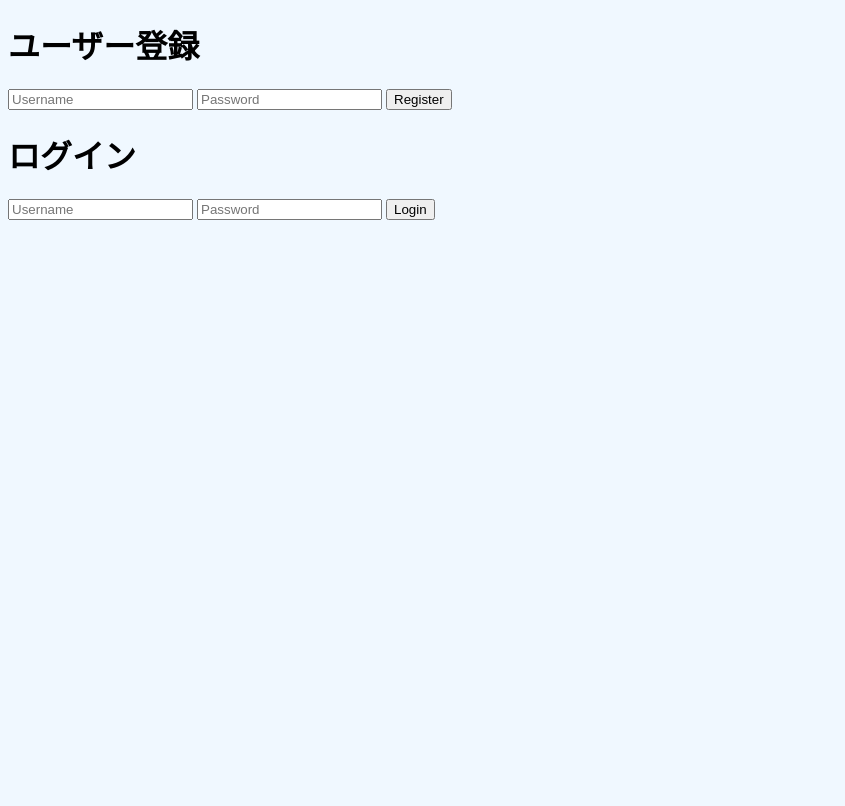
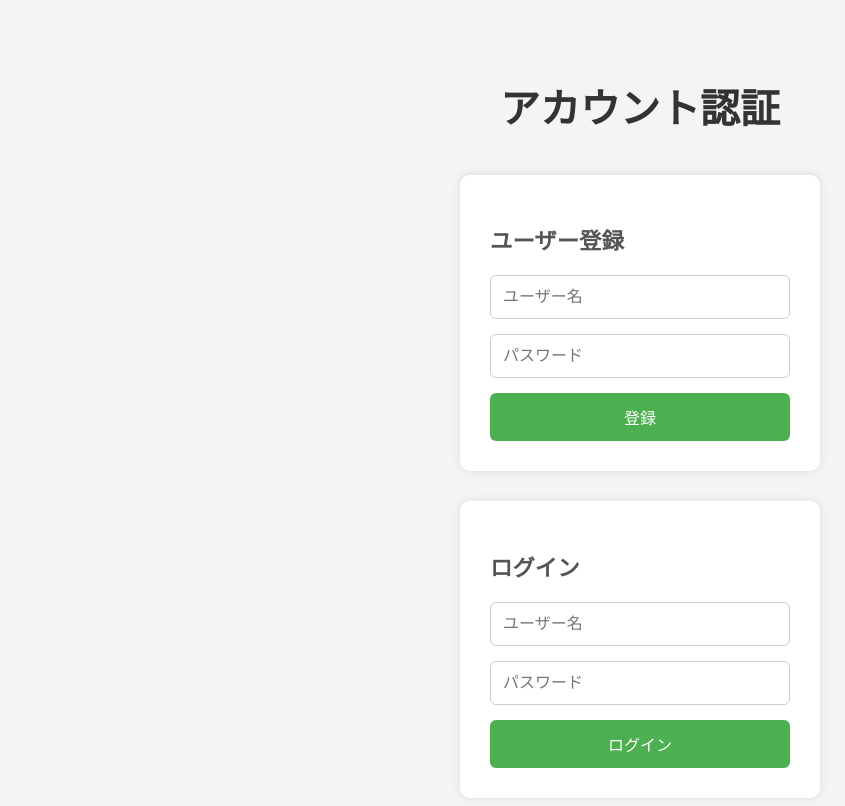
Before and after one commit to tanakamiran/slack_modoki, a website: page auth.html in a window 1280 px wide. Shown: the whole page, without its empty margins (0-845 px from the left). Drawn offline with Linux system fonts and the light colour scheme.

Commit message:
ログアウト、CSS調整

```diff
--- a/auth.html
+++ b/auth.html
@@ -1,27 +1,35 @@
 <!DOCTYPE html>
-<html lang ="ja"></html>
+<html lang="ja">
     <head>
         <meta charset="UTF-8">
         <meta name="viewport" content="width=device-width, initial-scale=1.0">
+        <title>アカウント認証</title>
         <link rel="stylesheet" href="/static/css/style.css">
         <link rel="stylesheet" href="/static/css/auth.css">
-    <title>アカウント認証</title>
     </head>
     <body>
-    <h1>ユーザー登録</h1>
+    <div class="auth-container">
+        <h1 class="auth-title">アカウント認証</h1>
+
+        <div class="auth-section">
+        <h2>ユーザー登録</h2>
         <form id="registerForm">
-        <input type="text" id="regUsername" placeholder="Username" required>
-        <input type="password" id="regPassword" placeholder="Password" required>
-        <button type="submit">Register</button>
+            <input type="text" id="regUsername" placeholder="ユーザー名" required>
+            <input type="password" id="regPassword" placeholder="パスワード" required>
+            <button type="submit">登録</button>
         </form>
+        </div>
 
-    <h1>ログイン</h1>
+        <div class="auth-section">
+        <h2>ログイン</h2>
         <form id="loginForm">
-        <input type="text" id="loginUsername" placeholder="Username" required>
-        <input type="password" id="loginPassword" placeholder="Password" required>
-        <button type="submit">Login</button>
+            <input type="text" id="loginUsername" placeholder="ユーザー名" required>
+            <input type="password" id="loginPassword" placeholder="パスワード" required>
+            <button type="submit">ログイン</button>
         </form>
+        </div>
+    </div>
 
-    <script src="auth.js"></script>
+    <script src="/static/js/auth.js"></script>
     </body>
 </html>
--- a/static/css/auth.css
+++ b/static/css/auth.css
@@ -0,0 +1,62 @@
+body, html {
+    margin: 0;
+    padding: 0;
+    height: 100%;
+    font-family: 'Helvetica Neue', sans-serif;
+    background-color: #f4f4f4;
+}
+
+.auth-container {
+    display: flex;
+    flex-direction: column;
+    align-items: center;
+    padding-top: 50px;
+}
+
+.auth-title {
+    font-size: 2.5rem;
+    margin-bottom: 40px;
+    color: #333;
+}
+
+.auth-section {
+    background: white;
+    border-radius: 10px;
+    padding: 30px;
+    box-shadow: 0 0 10px rgba(0,0,0,0.1);
+    margin-bottom: 30px;
+    width: 300px;
+}
+
+.auth-section h2 {
+    margin-bottom: 20px;
+    color: #555;
+    font-size: 1.4rem;
+}
+
+.auth-section input {
+    display: block;
+    box-sizing: border-box;
+    width: 100%;
+    padding: 12px;
+    margin-bottom: 15px;
+    border: 1px solid #ccc;
+    border-radius: 6px;
+    font-size: 1rem;
+}
+
+.auth-section button {
+    width: 100%;
+    padding: 12px;
+    background-color: #4CAF50;
+    color: white;
+    font-size: 1rem;
+    border: none;
+    border-radius: 6px;
+    cursor: pointer;
+    transition: background-color 0.3s;
+}
+
+.auth-section button:hover {
+    background-color: #45a049;
+}
--- /dev/null
+++ b/static/css/index.css
@@ -0,0 +1,48 @@
+/* 画面全体のレイアウト調整 */
+body, html {
+    margin: 0;
+    padding: 0;
+    height: 100%;
+    font-family: 'Helvetica Neue', sans-serif;
+    background-color: #f9f9f9;
+}
+
+/* コンテナ全体を中央に配置 */
+.top-container {
+    display: flex;
+    flex-direction: column;
+    align-items: center;
+    justify-content: center;
+    height: 100%;
+}
+
+/* タイトル */
+.top-title {
+    font-size: 2.5rem;
+    margin-bottom: 50px;
+    color: #333;
+}
+
+/* ボタングループ */
+.button-group {
+    display: flex;
+    flex-direction: column;
+    gap: 20px;
+}
+
+/* 各ボタン */
+.top-button {
+    display: block;
+    padding: 15px 30px;
+    font-size: 1.2rem;
+    text-align: center;
+    text-decoration: none;
+    background-color: #4CAF50;
+    color: white;
+    border-radius: 8px;
+    transition: background-color 0.3s ease;
+}
+
+.top-button:hover {
+    background-color: #45a049;
+}
```
Also changed, not shown: chat.html (+3 -3 lines), chat.js (+8 -1 lines), index.html (+12 -9 lines), index.js (+20 -6 lines), static/js/auth.js (renamed from auth.js). Lines whose indentation alone changed are shown as unchanged.
